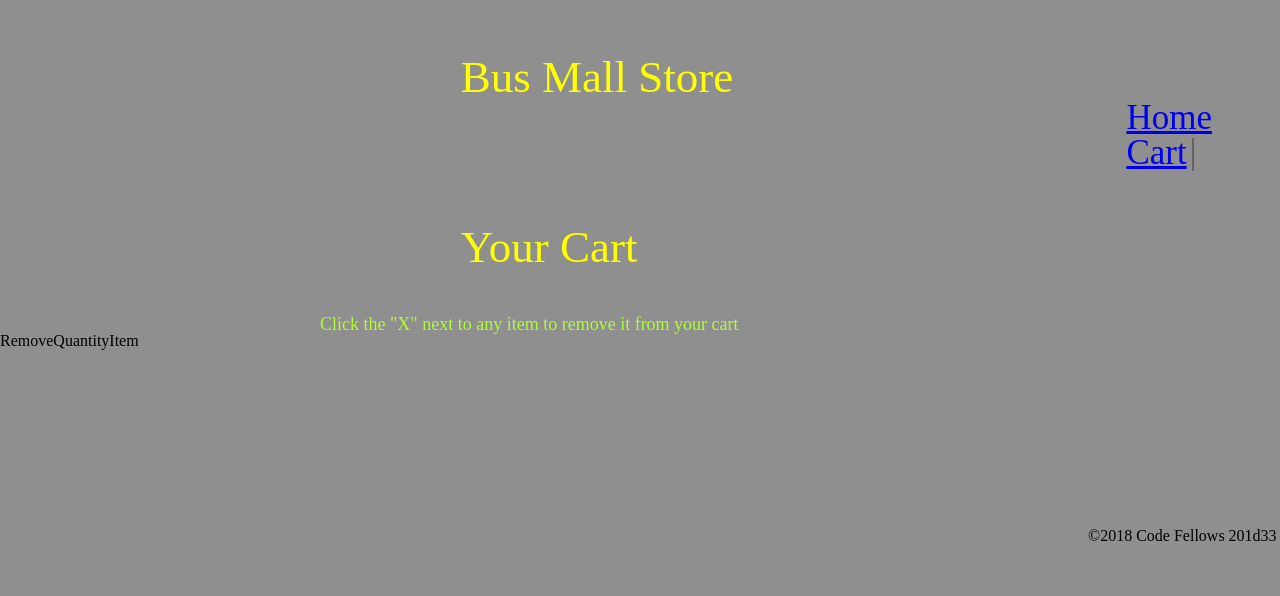
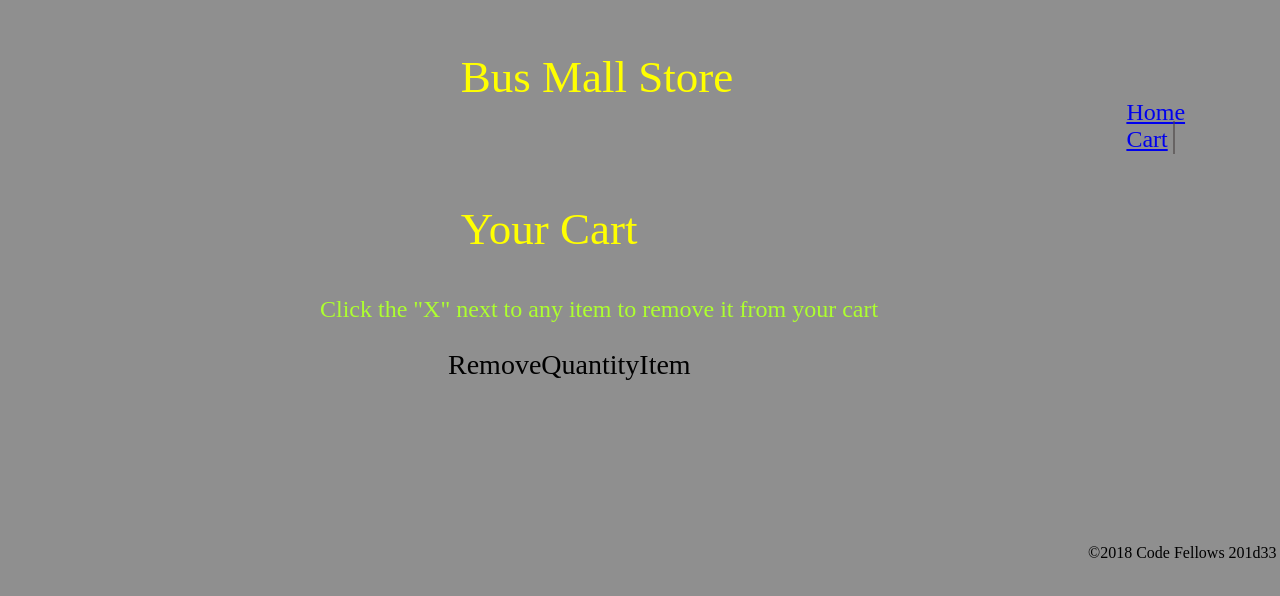
Before and after one commit to mwalker0909/Shopping-Cart, a plain HTML site: page cart.html in a window 1280 px wide. Drawn offline with Linux system fonts and the light colour scheme.

Commit message:
updating CSS

```diff
--- a/css/style.css
+++ b/css/style.css
@@ -1,6 +1,7 @@
 
 body {
-  background-color: rgba(66, 66, 66, 0.589)
+  background-color: rgba(66, 66, 66, 0.589);
+
 }
 h1 {
   color: yellow;
@@ -39,8 +40,9 @@ legend {
   margin-bottom: 25px;
 }
 footer {
-  margin-top: 14%;
+  margin-top: 13%;
   margin-left: 85%;
+
 }
 ol {
   margin-left: 25%;
@@ -49,3 +51,18 @@ ol {
   font-style: bold;
   margin-top: 45px;
 }
+
+#cart {
+  margin-left: 35%;
+  margin-top: 30px;
+}
+
+th {
+  font-size: 28px;
+  margin-bottom: 10%;
+  margin-top: 10%;
+}
+
+li {
+  font-size: 24px;
+}
```
